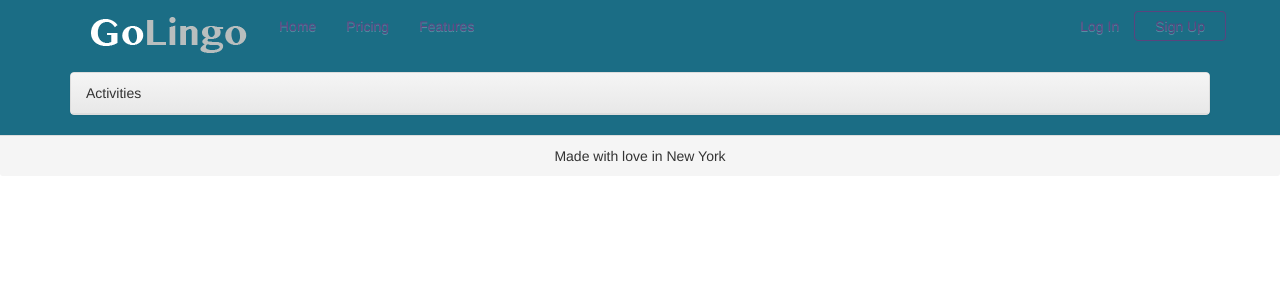
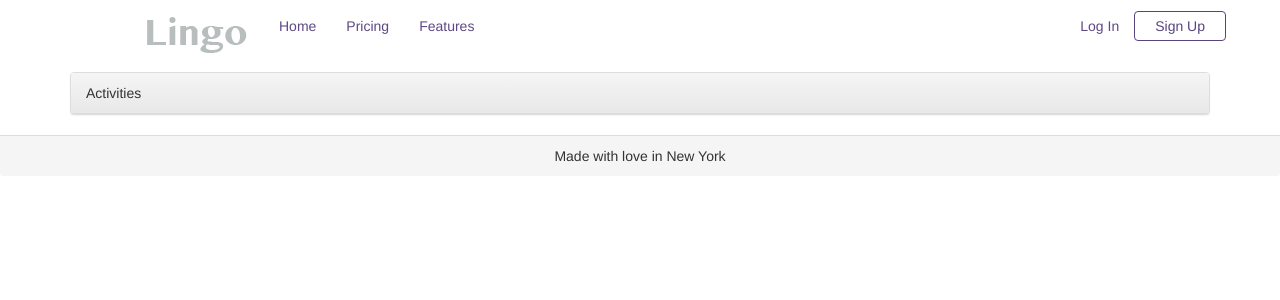
Before and after one commit to jesuejunior/golingo, a Django app: page / in a window 1280 px wide. Shown: the top 300 px of the page. Run offline with Django 3.2, Linux system fonts and the light colour scheme; data that the repository does not hold is empty; some libraries are stand-ins or nearby versions.

Commit message:
Fixing base template and improving settings to support deploy on docker

```diff
--- a/templates/base.html
+++ b/templates/base.html
@@ -6,20 +6,17 @@
     <title>Golingo</title>
     <meta name="viewport" content="width=device-width, initial-scale=1.0">
 
-    <!-- Loading Bootstrap -->
-    <link href="{% static 'css/bootstrap.min.css' %}" rel="stylesheet">
-    <link href="{% static 'css/bootstrap-theme.min.css' %}" rel="stylesheet">
-
-    <!-- Loading Flat UI -->
-    <link href="{% static 'css/style.css' %}" rel="stylesheet">
+        <link href="{% static 'css/bootstrap.css' %}" rel="stylesheet">
+        <link href="{% static 'css/bootstrap-theme.css' %}" rel="stylesheet">
+        <link href="{% static 'css/style.css' %}" rel="stylesheet">
 
     <!-- HTML5 shim, for IE6-8 support of HTML5 elements. All other JS at the end of file. -->
     <!--[if lt IE 9]>
-    <script src="{% static 'js/html5shiv.js' %}"></script>
+    <script src="{% static 'js/html5shiv.js' %}" ></script>
     <![endif]-->
 </head>
 <body>
-<div class="" style="background-color: #1b6d85">
+<div class="">
     <div class="container">
         {% block menu %}
         {% endblock %}
@@ -35,8 +32,8 @@
         Made with love in New York
     </div>
 </footer>
-    <script src="{% static 'js/jquery-2.0.3.min.js' %}"></script>
-    <script src="{% static 'js/jquery-ui-1.10.3.custom.min.js' %}"></script>
-    <script src="{% static 'js/bootstrap.min.js' %}"></script>
+        <script src="{% static 'js/jquery-2.0.3.min.js' %}"></script>
+        <script src="{% static 'js/jquery-ui-1.10.3.custom.min.js' %}"></script>
+        <script src="{% static 'js/bootstrap.min.js' %}"></script>
 </body>
 </html>
```
Also changed, not shown: golingo/settings.py (+12 -2 lines).
